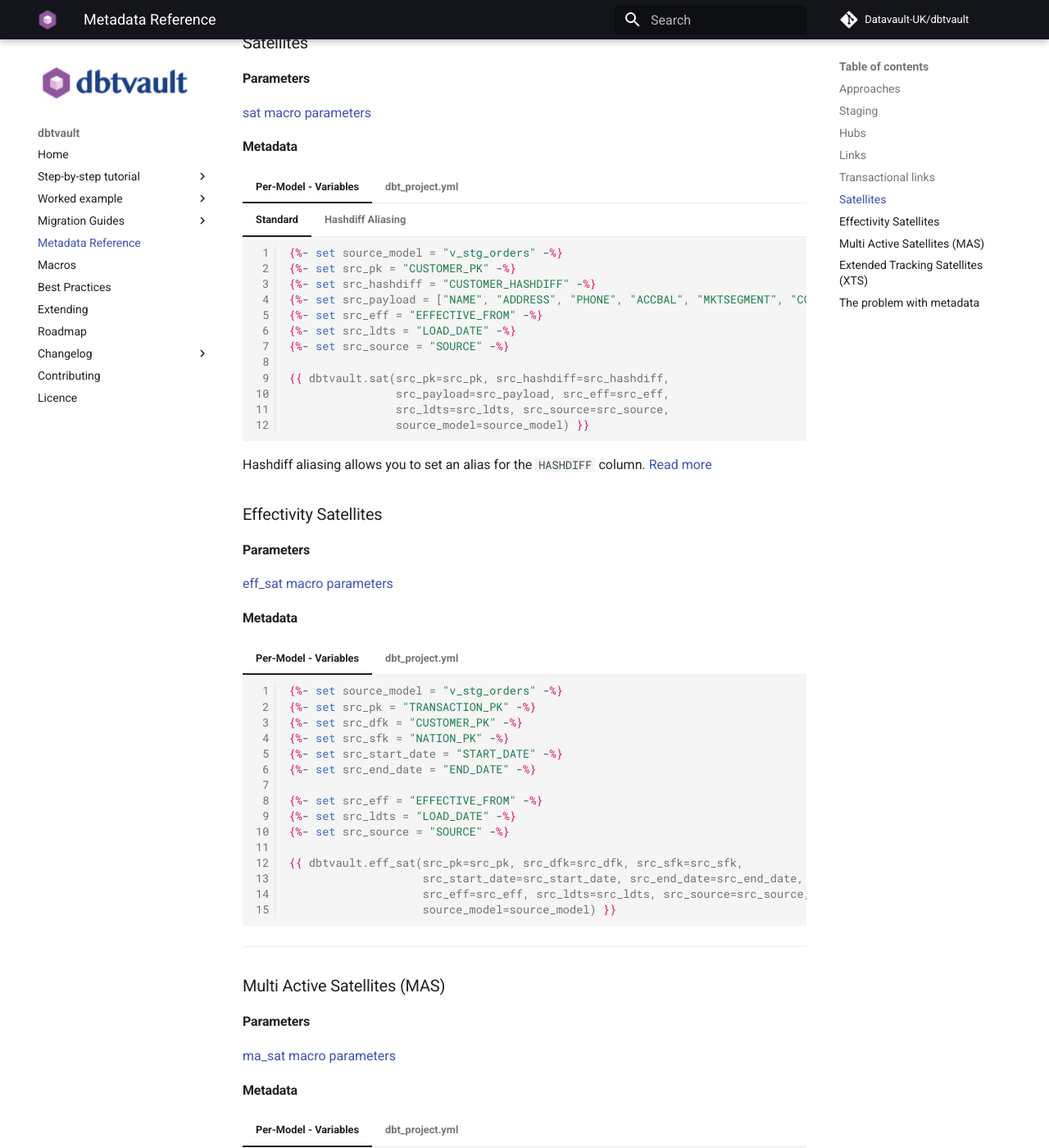
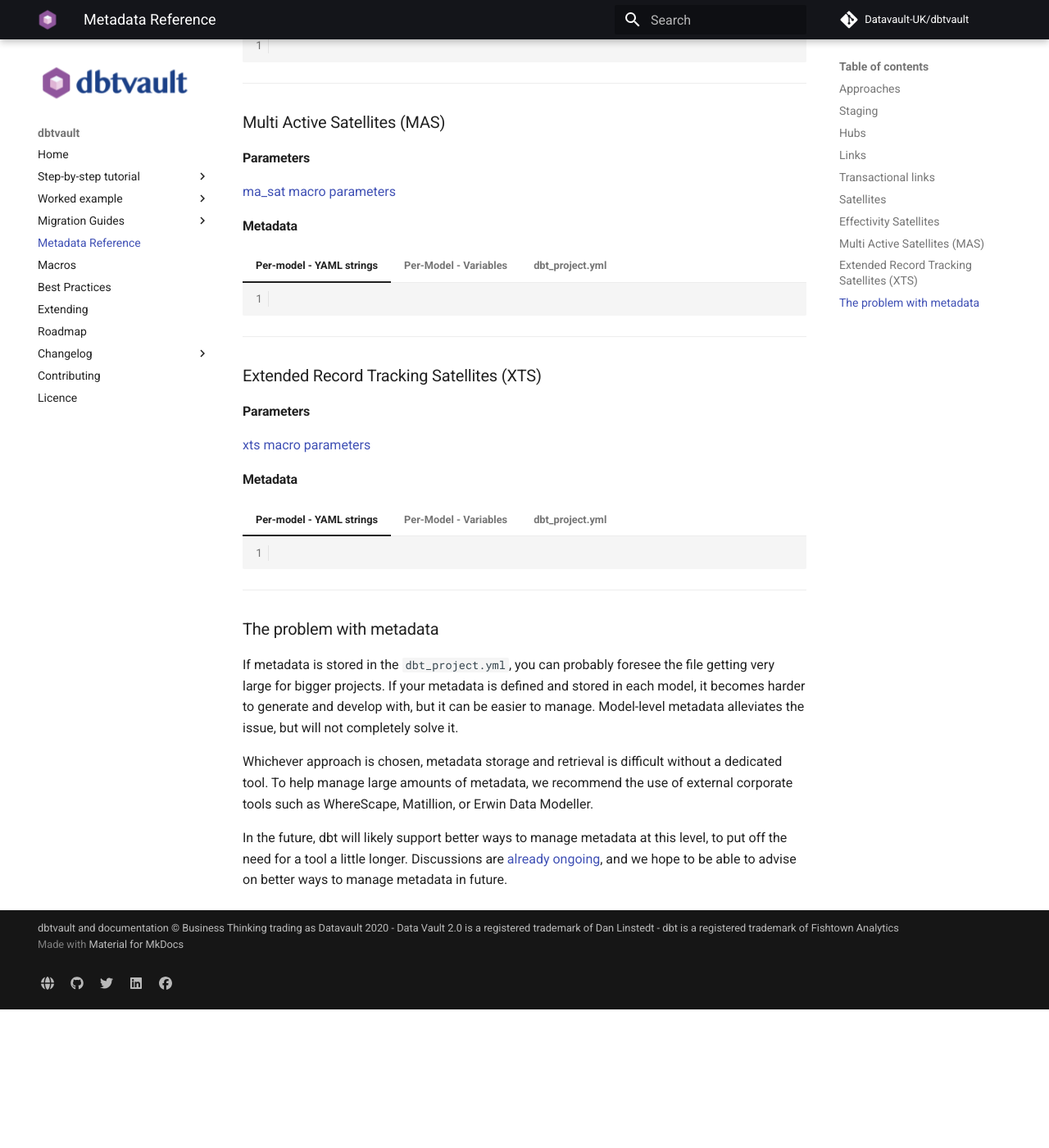
Before and after one commit to Datavault-UK/automate-dv-docs, an MkDocs documentation site: the page built from docs/metadata.md, in a window 1280 px wide and 1400 px high, scrolled down 4901 px. Shown: the whole window at 82% size. Built offline with MkDocs 1.6.1 and Material for MkDocs 9.7.7, drawn with Linux system fonts in a browser that asks for light colours; comment, search, counter and statistics services are not loaded; after the commit the page ends 6132 px from its top, so only the background shows below that; some of the changed text lies outside the part shown.

Commit message:
YAML string placeholders

````diff
--- a/docs/metadata.md
+++ b/docs/metadata.md
@@ -496,6 +496,11 @@
 
 #### Metadata
 
+=== "Per-model - YAML strings"
+
+    ```jinja
+    ```
+
 === "Per-Model - Variables"
 
     === "Single Source"
@@ -589,6 +594,11 @@
 
 #### Metadata
 
+=== "Per-model - YAML strings"
+
+    ```jinja
+    ```
+
 === "Per-Model - Variables"
 
     === "Single Source"
@@ -658,6 +668,10 @@
 
 #### Metadata
 
+=== "Per-model - YAML strings"
+
+    ```jinja
+    ```
 
 === "Per-Model - Variables"
 
@@ -704,6 +718,11 @@
 [sat macro parameters](macros.md#sat)
 
 #### Metadata
+
+=== "Per-model - YAML strings"
+
+    ```jinja
+    ```
 
 === "Per-Model - Variables"
 
@@ -798,6 +817,11 @@
 
 #### Metadata
 
+=== "Per-model - YAML strings"
+
+    ```jinja
+    ```
+
 === "Per-Model - Variables"
 
     ```jinja
@@ -846,6 +870,11 @@
 
 #### Metadata
 
+=== "Per-model - YAML strings"
+
+    ```jinja
+    ```
+
 === "Per-Model - Variables"
 
     ```jinja
@@ -881,14 +912,36 @@
     ```
 ___
 
-### Extended Tracking Satellites (XTS)
+### Extended Record Tracking Satellites (XTS)
 
 #### Parameters
 
 [xts macro parameters](macros.md#xts)
 
 #### Metadata
+
+=== "Per-model - YAML strings"
+
+    ```jinja
+    ```
+
+=== "Per-Model - Variables"
+
+    ```jinja
+    {%- set source_model = "v_stg_customer" -%}
+    {%- set src_pk = "CUSTOMER_PK" -%}
+    {%- set src_satellites = -%}
+    {%- set src_ldts = "LOAD_DATE" -%}
+    {%- set src_source = "SOURCE" -%}
+
+    {{ dbtvault.xts(src_pk=src_pk, src_satellite=src_satellite, src_ldts=src_ldts,
+                    src_source=src_source, source_model=source_model)              }}
+    ```
+
 === "dbt_project.yml"
+
+    !!! warning "Only available with dbt config-version: 1"
+
     ```yaml
     xts_customer:
       vars:
````
Also changed, not shown: other parts of docs/metadata.md (+2 -0 lines).
